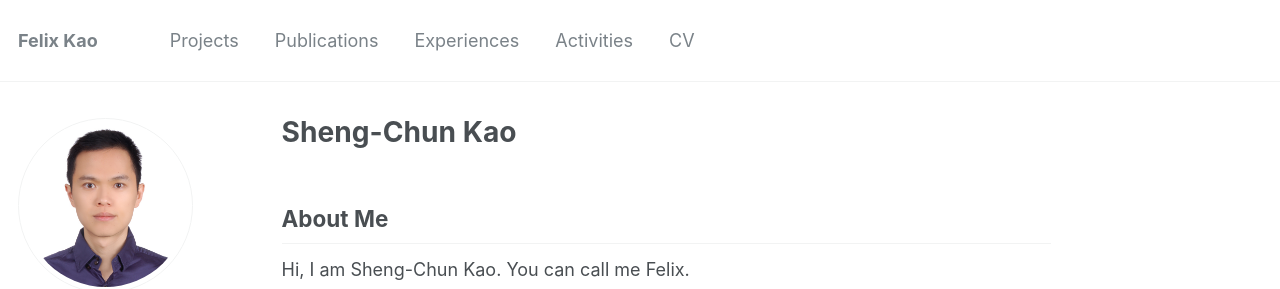
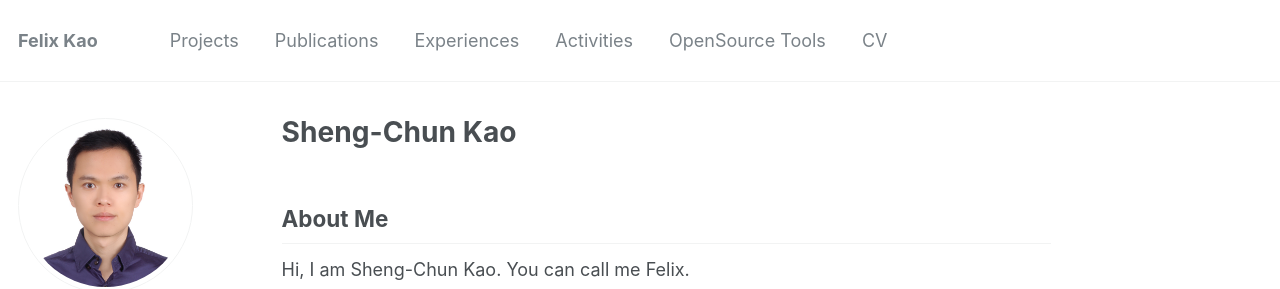
Before and after one commit to felix0901/felix, a Jekyll site: the page built from _pages/about.md, in a window 1280 px wide and 1376 px high. Shown: the top 289 px of the window. Built offline with Jekyll 4.4.1, drawn with Linux system fonts in a browser that asks for light colours.

Commit message:
Update navigation.yml

```diff
--- a/_data/navigation.yml
+++ b/_data/navigation.yml
@@ -15,6 +15,9 @@ main:
   - title: "Activities"
     url: /activities/
 
+  - title: "OpenSource Tools"
+    url: /tools/
+
 
 #
 #  - title: "Teaching"
```
